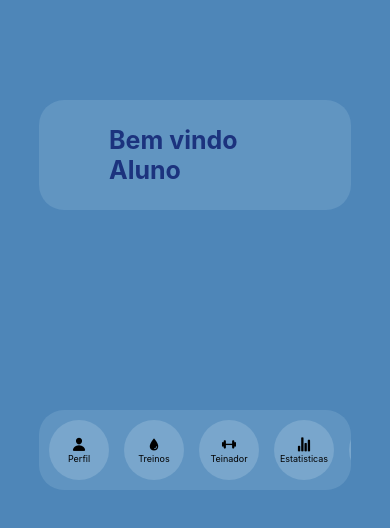
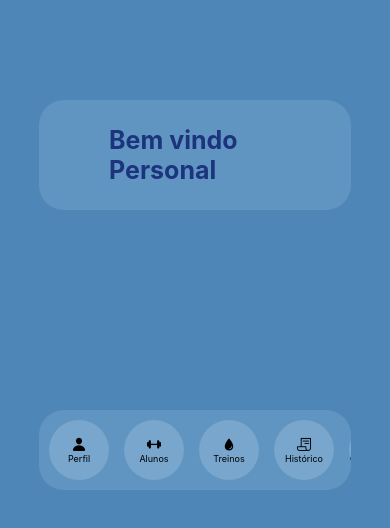
Before and after one commit to velozninja/TechFit-Swin-mobile, a React Native app: screen / in a window 390 px wide. Shown: the top 528 px of the page. Built offline with nearby package versions, Linux system fonts and the light colour scheme.

Commit message:
refac(personal): refactor personal screen

```diff
--- a/App.js
+++ b/App.js
@@ -1,10 +1,12 @@
 import AppNavigator from './src/navigator/AppNavigator.js';
 import AlunoHomeScreen from './src/screens/AlunoHomeScreen/index.js';
+import PersonalHomeScreen from './src/screens/PersonalHomeScreen/personalHomeScreen.js';
 import AuthContextProvider from './src/services/auth/AuthContext.js';
 
 export default function App() {
   return (
-    <AlunoHomeScreen></AlunoHomeScreen>
+    <PersonalHomeScreen></PersonalHomeScreen>
+
 
   );
 }
--- a/package.json
+++ b/package.json
@@ -13,11 +13,11 @@
     "@expo/vector-icons": "^15.1.1",
     "@react-navigation/native": "^7.3.13",
     "@react-navigation/native-stack": "^7.18.5",
-    "expo": "^57.0.17",
+    "expo": "~57.0.30",
     "expo-checkbox": "~57.0.0",
     "expo-font": "~57.0.3",
-    "expo-secure-store": "~57.0.3",
-    "expo-splash-screen": "~57.0.8",
+    "expo-secure-store": "~57.0.4",
+    "expo-splash-screen": "~57.0.10",
     "expo-status-bar": "~57.0.1",
     "jwt-decode": "^4.0.0",
     "react": "19.2.3",
--- /dev/null
+++ b/src/screens/PersonalHomeScreen/personalHomeScreen.js
@@ -0,0 +1,76 @@
+
+import ViweBaseSheet from "../../components/ScrollViewBaseSheet";
+
+import BoxTitle from "../../components/boxTitle";
+import Title from "../../components/title";
+import BoxOptions from "../../components/BoxOptions";
+import ButtonForBoxOptions from "../../components/ButtonForBoxOptions";
+
+
+export default function PersonalHomeScreen() {
+    return (
+        <ViweBaseSheet>
+            <BoxTitle>
+                <Title>Bem vindo Personal</Title>
+            </BoxTitle>
+            <BoxOptions>
+
+                <ButtonForBoxOptions
+                    icon="person"
+                    text="Perfil"
+                    func={() => console.log("Perfil")}>
+
+
+                </ButtonForBoxOptions>
+
+                <ButtonForBoxOptions
+                  icon="barbell"
+                  text='Alunos'
+                  func={() => console.log("alunos")}
+
+
+                ></ButtonForBoxOptions>
+                <ButtonForBoxOptions
+                    icon="water"
+                    text= 'Treinos'
+                    func={() => console.log("treinos")}>
+
+                </ButtonForBoxOptions>
+
+                <ButtonForBoxOptions
+                   icon='receipt-outline'
+                   text='Histórico'
+                   func={() => console.log("Historico")}
+                >
+
+                </ButtonForBoxOptions>
+                <ButtonForBoxOptions
+                   icon='settings-outline'
+                   text='Configuração'
+                   func={()=> console.log("Configuração")}
+
+
+                >
+
+                </ButtonForBoxOptions>
+
+
+
+
+            </BoxOptions>
+
+
+
+
+
+
+
+
+
+
+
+
+        </ViweBaseSheet>
+
+    );
+}
```
Also changed, not shown: 1 other file (tests, documents, lock files or other folders).
